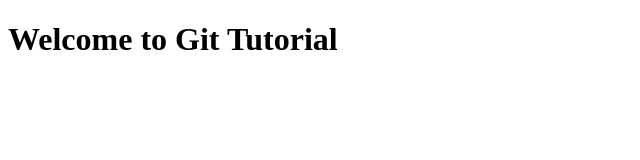
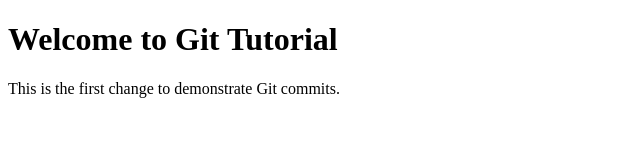
Before and after one commit to Eswarsaipashavula/my_git_tutorial, a plain HTML site: page index.html in a window 1280 px wide. Shown: the whole page, without its empty margins (0-640 px from the left). Drawn offline with Linux system fonts and the light colour scheme.

Commit message:
Add a para to index.html

```diff
--- a/index.html
+++ b/index.html
@@ -7,5 +7,6 @@
 </head>
 <body>
     <h1>Welcome to Git Tutorial</h1>
+    <p>This is the first change to demonstrate Git commits.</p>
 </body>
 </html>
```
